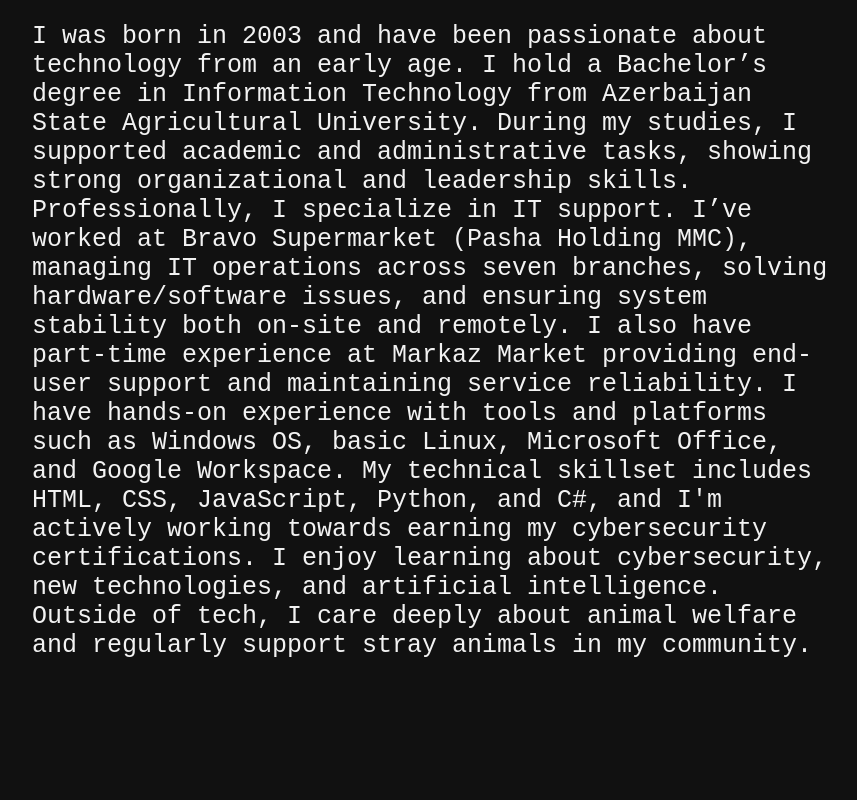
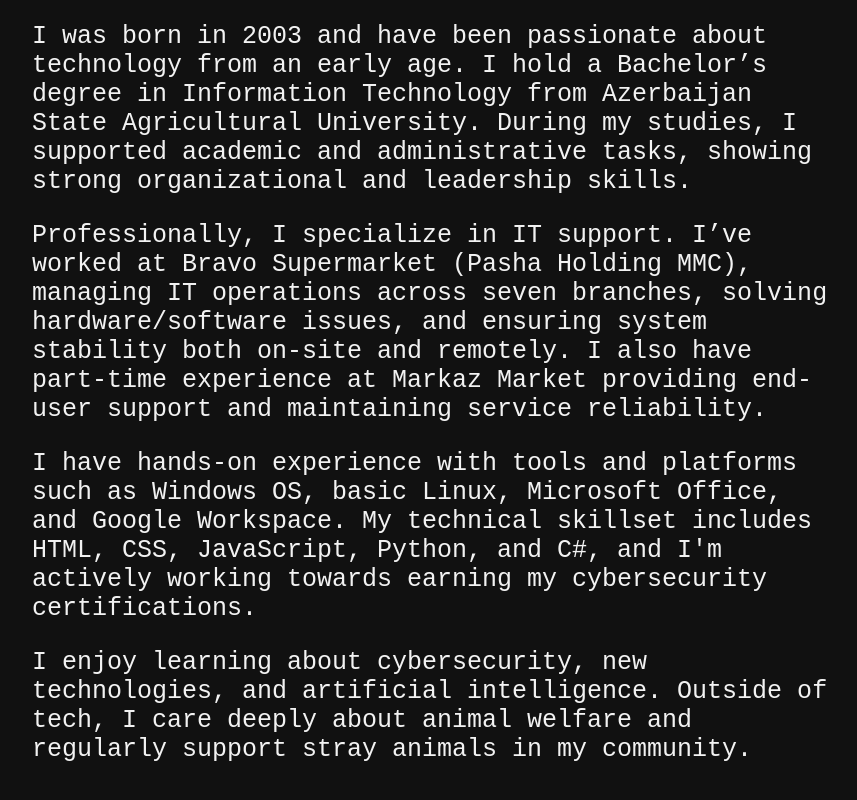
Before and after one commit to huseyngasimov/huseyngasimov.github.io, a plain HTML site: page about.html in a window 1280 px wide. Shown: the part 218-1018 px from the top of the page, without its empty margins (208-1065 px from the left). Before the commit the page ends 935 px from the top, so only its background shows below. Drawn offline with Linux system fonts and the light colour scheme.

Commit message:
Update about.html

```diff
--- a/about.html
+++ b/about.html
@@ -11,17 +11,17 @@
   <nav>
     <a href="index.html">homepage</a> |
     <a href="about.html">about</a> |
-    <a href="https://medium.com/@your-medium-username" target="_blank">blog</a> |
+    <a href="https://medium.com/@husquest" target="_blank">blog</a> |
     <a href="#">contact</a>
   </nav>
 
-  <p> I was born in 2003 and have been passionate about technology from an early age. I hold a Bachelor’s degree in Information Technology from Azerbaijan State Agricultural University. During my studies, I supported academic and administrative tasks, showing strong organizational and leadership skills.
+  <p>I was born in 2003 and have been passionate about technology from an early age. I hold a Bachelor’s degree in Information Technology from Azerbaijan State Agricultural University. During my studies, I supported academic and administrative tasks, showing strong organizational and leadership skills.</p>
 
-Professionally, I specialize in IT support. I’ve worked at Bravo Supermarket (Pasha Holding MMC), managing IT operations across seven branches, solving hardware/software issues, and ensuring system stability both on-site and remotely. I also have part-time experience at Markaz Market providing end-user support and maintaining service reliability.
+  <p>Professionally, I specialize in IT support. I’ve worked at Bravo Supermarket (Pasha Holding MMC), managing IT operations across seven branches, solving hardware/software issues, and ensuring system stability both on-site and remotely. I also have part-time experience at Markaz Market providing end-user support and maintaining service reliability.</p>
 
-I have hands-on experience with tools and platforms such as Windows OS, basic Linux, Microsoft Office, and Google Workspace. My technical skillset includes HTML, CSS, JavaScript, Python, and C#, and I'm actively working towards earning my cybersecurity certifications.
+  <p>I have hands-on experience with tools and platforms such as Windows OS, basic Linux, Microsoft Office, and Google Workspace. My technical skillset includes HTML, CSS, JavaScript, Python, and C#, and I'm actively working towards earning my cybersecurity certifications.</p>
 
-I enjoy learning about cybersecurity, new technologies, and artificial intelligence. Outside of tech, I care deeply about animal welfare and regularly support stray animals in my community. </p>
+  <p>I enjoy learning about cybersecurity, new technologies, and artificial intelligence. Outside of tech, I care deeply about animal welfare and regularly support stray animals in my community.</p>
 
 </body>
 </html>
```
